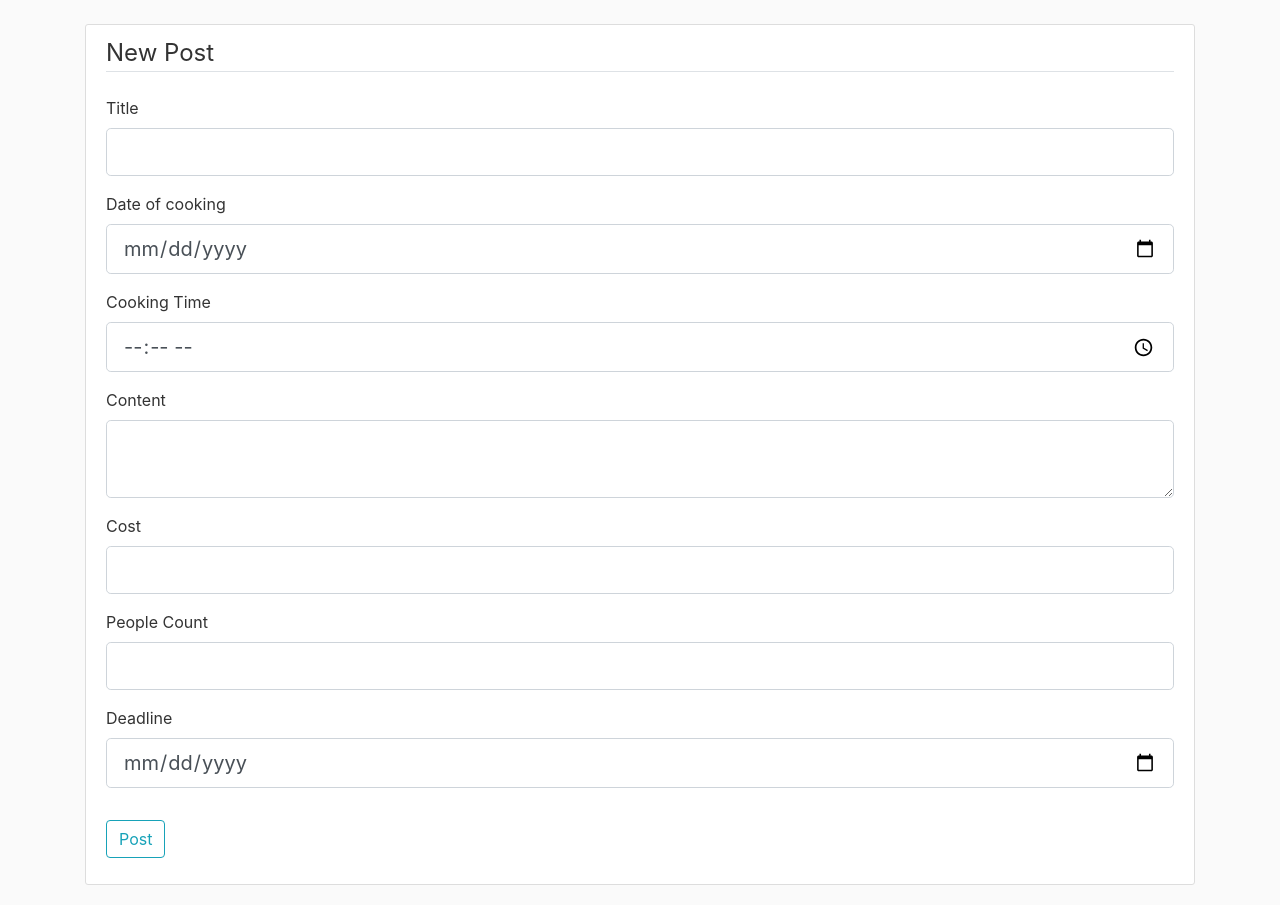
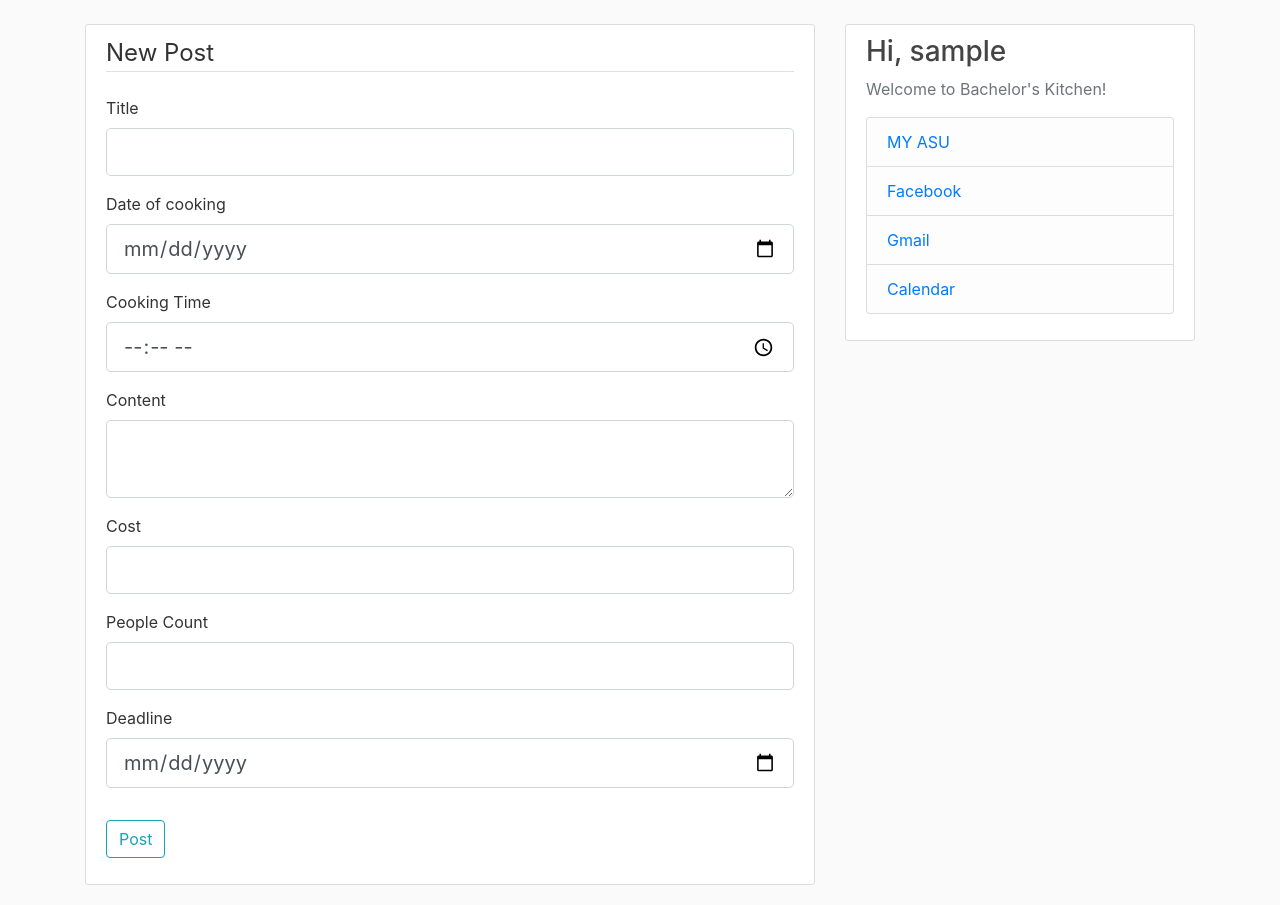
Before and after one commit to krishna2793/Bachelor_Kitchen, a Flask app: page /post/new in a window 1280 px wide. Shown: the part 56-961 px from the top of the page. Run offline with Flask 2, Linux system fonts and the light colour scheme; the visitor is signed in with stand-in values (Sample User, id 1); data comes from the database, SQL or seed files in the repository; some libraries are stand-ins or nearby versions.

Commit message:
UI changes

```diff
--- a/bachelor_kitchen/templates/layout.html
+++ b/bachelor_kitchen/templates/layout.html
@@ -45,7 +45,7 @@
   </header>
   <main role="main" class="container">
     <div class="row">
-      <div class="col-md-12">
+      <div class="col-md-8">
         {% with messages = get_flashed_messages(with_categories=true) %}
           {% if messages %}
             {% for category, message in messages %}
@@ -57,21 +57,21 @@
         {% endwith %}
         {% block content %}{% endblock %}
       </div>
-<!--      {% if current_user.is_authenticated %}-->
-<!--      <div class="col-md-4">-->
-<!--        <div class="content-section">-->
-<!--          <h3>Hi, {{current_user.firstname}}</h3>-->
-<!--          <p class='text-muted'>Welcome to Bachelor's Kitchen!-->
-<!--            <ul class="list-group">-->
-<!--              <li class="list-group-item list-group-item-light"><a href="https://my.asu.edu">MY ASU</a></li>-->
-<!--              <li class="list-group-item list-group-item-light"><a href="https://www.facebook.com/">Facebook</a></li>-->
-<!--              <li class="list-group-item list-group-item-light"><a href="https://www.google.com/gmail/">Gmail</a></li>-->
-<!--              <li class="list-group-item list-group-item-light"><a href="https://calendar.google.com/">Calendar</a></li>-->
-<!--            </ul>-->
-<!--          </p>-->
-<!--        </div>-->
-<!--      </div>-->
-<!--      {% endif %}-->
+      {% if current_user.is_authenticated %}
+      <div class="col-md-4">
+        <div class="content-section">
+          <h3>Hi, {{current_user.firstname}}</h3>
+          <p class='text-muted'>Welcome to Bachelor's Kitchen!
+            <ul class="list-group">
+              <li class="list-group-item list-group-item-light"><a href="https://my.asu.edu">MY ASU</a></li>
+              <li class="list-group-item list-group-item-light"><a href="https://www.facebook.com/">Facebook</a></li>
+              <li class="list-group-item list-group-item-light"><a href="https://www.google.com/gmail/">Gmail</a></li>
+              <li class="list-group-item list-group-item-light"><a href="https://calendar.google.com/">Calendar</a></li>
+            </ul>
+          </p>
+        </div>
+      </div>
+      {% endif %}
     </div>
   </main>
 
```
